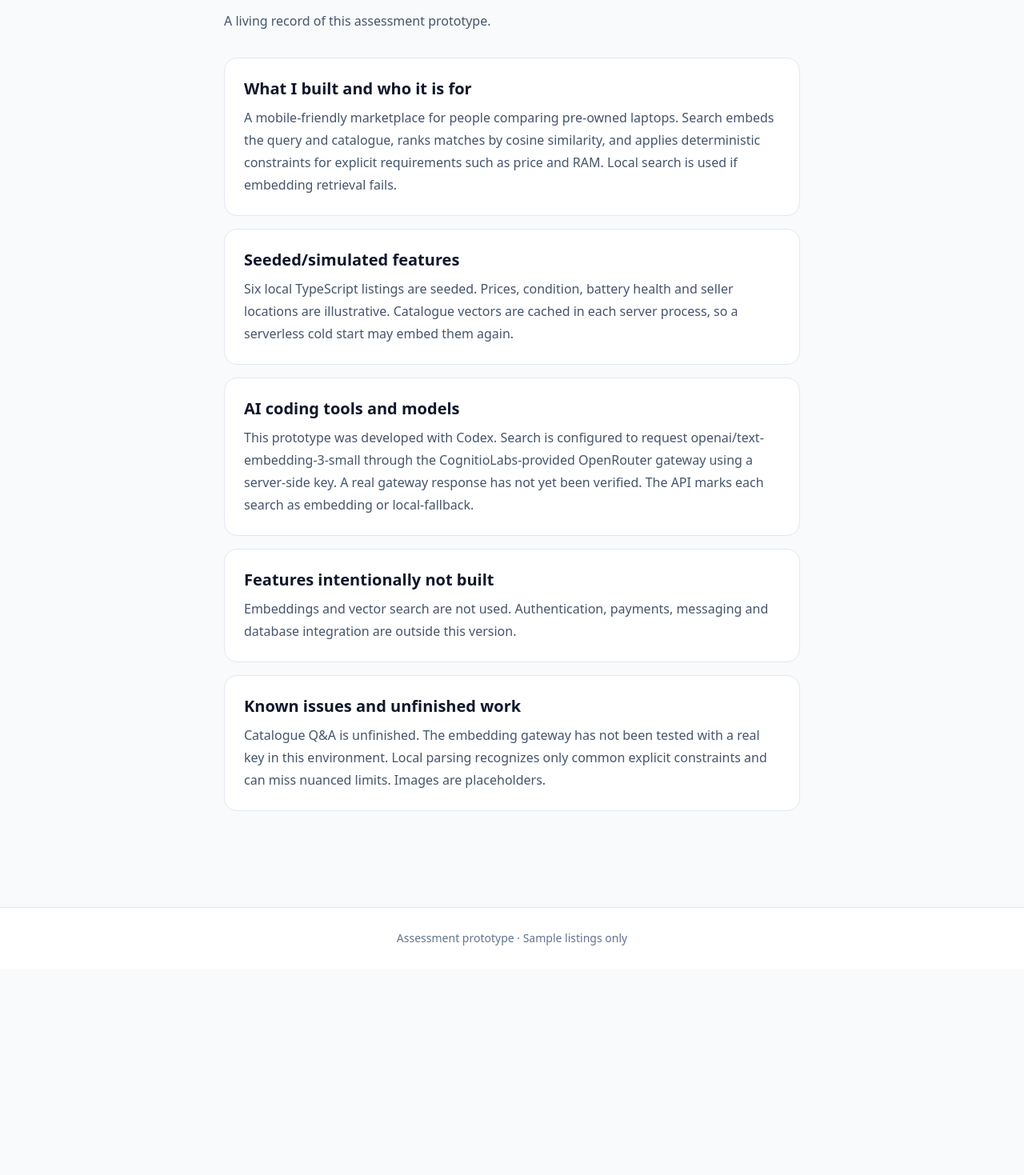
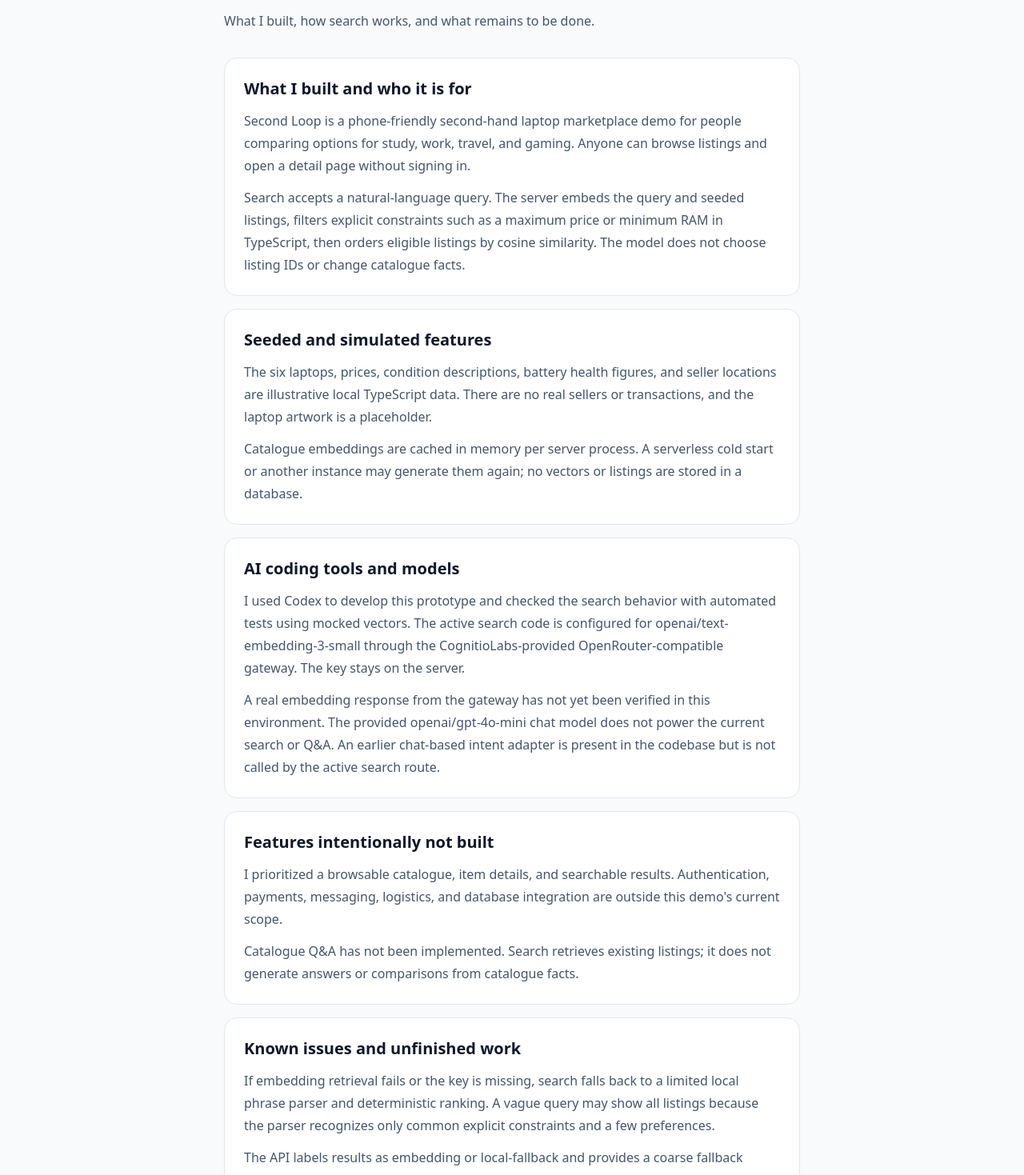
Before and after one commit to lowzhishengkitson/cognitiolabs-fde-marketplace, a Next.js app: page /notes in a window 1280 px wide. Shown: the part 201-1670 px from the top of the page at 80% size. Before the commit the page ends 1412 px from the top, so only its background shows below. Built offline with nearby package versions, Linux system fonts and the light colour scheme.

Commit message:
Clarify public notes on embeddings, fallback and demo limits

```diff
--- a/src/app/notes/page.tsx
+++ b/src/app/notes/page.tsx
@@ -1,17 +1,55 @@
 import type { Metadata } from "next";
+
 export const metadata: Metadata = { title: "Project notes | Second Loop" };
+
 const sections = [
-  { title: "What I built and who it is for", text: "A mobile-friendly marketplace for people comparing pre-owned laptops. Search embeds the query and catalogue, ranks matches by cosine similarity, and applies deterministic constraints for explicit requirements such as price and RAM. Local search is used if embedding retrieval fails." },
-  { title: "Seeded/simulated features", text: "Six local TypeScript listings are seeded. Prices, condition, battery health and seller locations are illustrative. Catalogue vectors are cached in each server process, so a serverless cold start may embed them again." },
-  { title: "AI coding tools and models", text: "This prototype was developed with Codex. Search is configured to request openai/text-embedding-3-small through the CognitioLabs-provided OpenRouter gateway using a server-side key. A real gateway response has not yet been verified. The API marks each search as embedding or local-fallback." },
-  { title: "Features intentionally not built", text: "Embeddings and vector search are not used. Authentication, payments, messaging and database integration are outside this version." },
-  { title: "Known issues and unfinished work", text: "Catalogue Q&A is unfinished. The embedding gateway has not been tested with a real key in this environment. Local parsing recognizes only common explicit constraints and can miss nuanced limits. Images are placeholders." },
+  {
+    title: "What I built and who it is for",
+    points: [
+      "Second Loop is a phone-friendly second-hand laptop marketplace demo for people comparing options for study, work, travel, and gaming. Anyone can browse listings and open a detail page without signing in.",
+      "Search accepts a natural-language query. The server embeds the query and seeded listings, filters explicit constraints such as a maximum price or minimum RAM in TypeScript, then orders eligible listings by cosine similarity. The model does not choose listing IDs or change catalogue facts.",
+    ],
+  },
+  {
+    title: "Seeded and simulated features",
+    points: [
+      "The six laptops, prices, condition descriptions, battery health figures, and seller locations are illustrative local TypeScript data. There are no real sellers or transactions, and the laptop artwork is a placeholder.",
+      "Catalogue embeddings are cached in memory per server process. A serverless cold start or another instance may generate them again; no vectors or listings are stored in a database.",
+    ],
+  },
+  {
+    title: "AI coding tools and models",
+    points: [
+      "I used Codex to develop this prototype and checked the search behavior with automated tests using mocked vectors. The active search code is configured for openai/text-embedding-3-small through the CognitioLabs-provided OpenRouter-compatible gateway. The key stays on the server.",
+      "A real embedding response from the gateway has not yet been verified in this environment. The provided openai/gpt-4o-mini chat model does not power the current search or Q&A. An earlier chat-based intent adapter is present in the codebase but is not called by the active search route.",
+    ],
+  },
+  {
+    title: "Features intentionally not built",
+    points: [
+      "I prioritized a browsable catalogue, item details, and searchable results. Authentication, payments, messaging, logistics, and database integration are outside this demo's current scope.",
+      "Catalogue Q&A has not been implemented. Search retrieves existing listings; it does not generate answers or comparisons from catalogue facts.",
+    ],
+  },
+  {
+    title: "Known issues and unfinished work",
+    points: [
+      "If embedding retrieval fails or the key is missing, search falls back to a limited local phrase parser and deterministic ranking. A vague query may show all listings because the parser recognizes only common explicit constraints and a few preferences.",
+      "The API labels results as embedding or local-fallback and provides a coarse fallback reason for diagnosis. I still need to verify a real gateway call and the deployed search experience with the candidate key. Listing images and catalogue Q&A remain unfinished.",
+    ],
+  },
 ];
+
 export default function NotesPage() {
   return <main className="mx-auto max-w-3xl px-4 py-10 sm:px-6 sm:py-14">
     <p className="text-sm font-semibold uppercase tracking-widest text-blue-700">Public documentation</p>
     <h1 className="mt-3 text-4xl font-bold tracking-tight">Project notes</h1>
-    <p className="mt-4 leading-7 text-slate-600">A living record of this assessment prototype.</p>
-    <div className="mt-8 space-y-4">{sections.map((section) => <section key={section.title} className="rounded-2xl border border-slate-200 bg-white p-5 sm:p-6"><h2 className="text-xl font-semibold">{section.title}</h2><p className="mt-2 leading-7 text-slate-600">{section.text}</p></section>)}</div>
+    <p className="mt-4 leading-7 text-slate-600">What I built, how search works, and what remains to be done.</p>
+    <div className="mt-8 space-y-4">
+      {sections.map((section) => <section key={section.title} className="rounded-2xl border border-slate-200 bg-white p-5 sm:p-6">
+        <h2 className="text-xl font-semibold">{section.title}</h2>
+        <div className="mt-3 space-y-3 leading-7 text-slate-600">{section.points.map((point) => <p key={point}>{point}</p>)}</div>
+      </section>)}
+    </div>
   </main>;
 }
```
